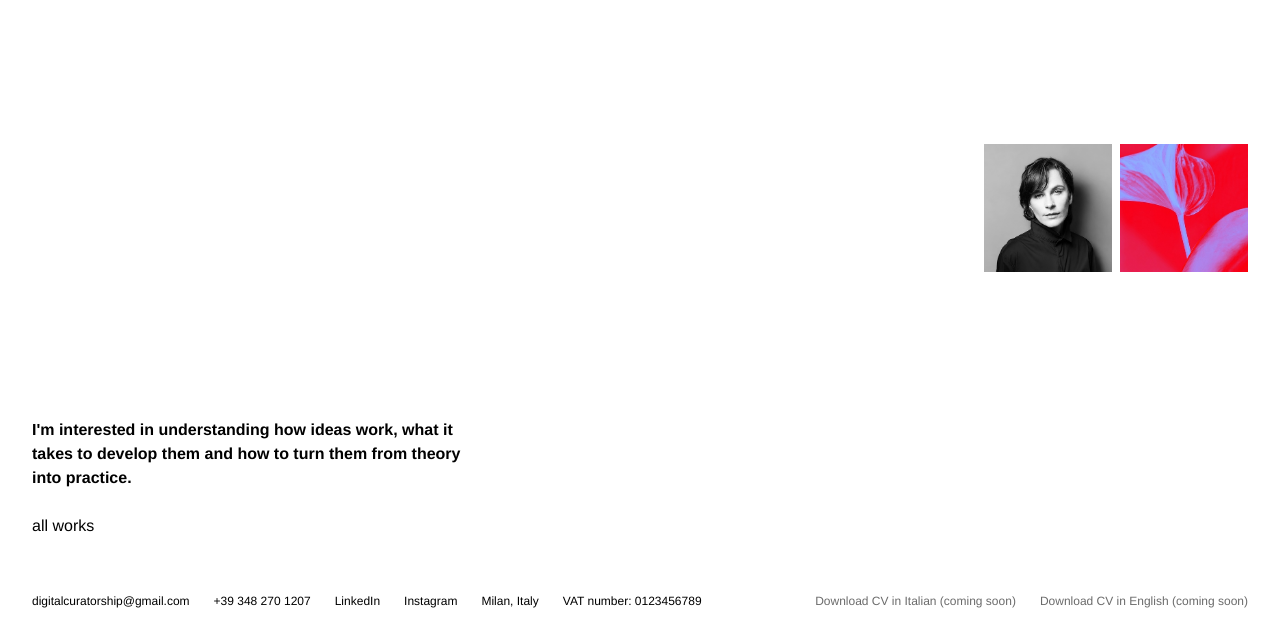
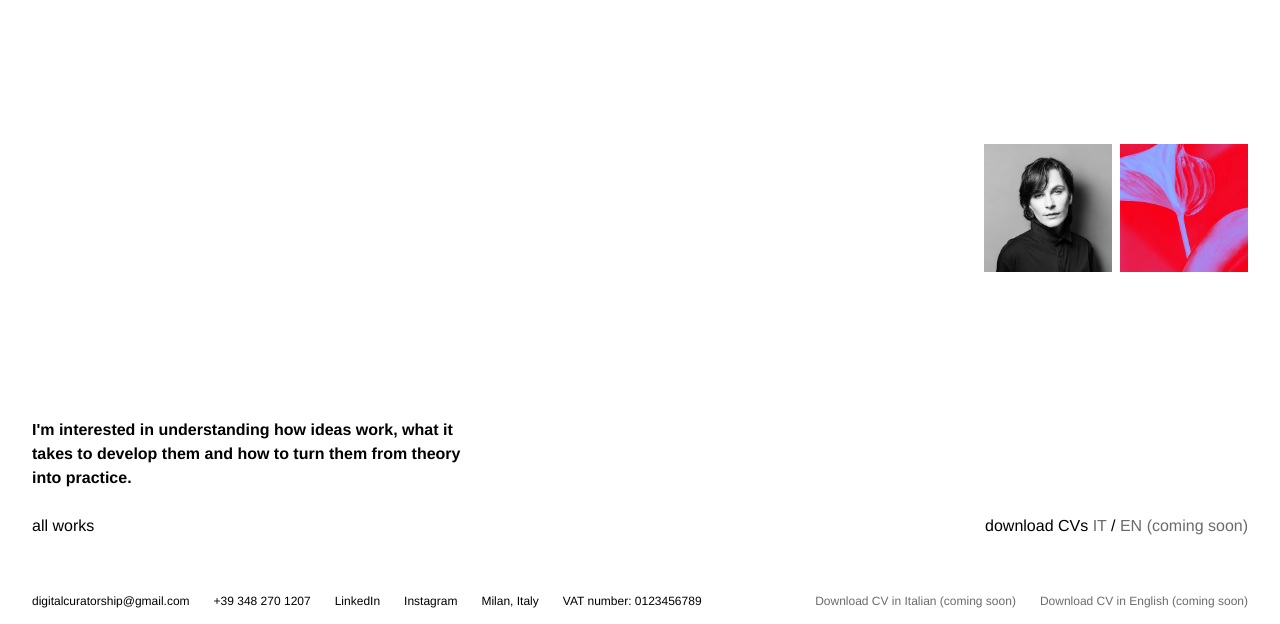
Before and after one commit to jekaterina-studio/portfolio, an Astro site: page /en in a window 1280 px wide. Shown: the part 176-800 px from the top of the page. Built offline with nearby package versions, Linux system fonts and the light colour scheme; Astro itself is replaced by a stand-in of ours.

Commit message:
Profile: remove CV links; home: 'scarica i CV' bottom right
Co-Authored-By: Claude Opus 5.5 <noreply@anthropic.com>
Claude-Session: https://claude.ai/code/session_01B7KowTEw4xtxhjSX8a81SA

```diff
--- a/src/data/ui.ts
+++ b/src/data/ui.ts
@@ -22,6 +22,7 @@ const strings = {
   cvIt: { it: 'Scarica CV in italiano', en: 'Download CV in Italian' }, // en: PROPOSAL
   cvEn: { it: 'Download CV in English', en: 'Download CV in English' },
   cvPending: { it: 'in preparazione', en: 'coming soon' },
+  cvDownload: { it: 'scarica i CV', en: 'download CVs' }, // home, owner request (en: proposal)
   vat: { it: 'P. IVA', en: 'VAT number' },
   imageHint: { it: 'Attiva per vedere i colori originali', en: 'Activate to see the original colours' },
   slideshow: { it: 'Sequenza di immagini', en: 'Image sequence' },
--- a/src/pages/[...locale]/index.astro
+++ b/src/pages/[...locale]/index.astro
@@ -2,7 +2,7 @@
 import BaseLayout from '../../layouts/BaseLayout.astro';
 import { Image } from 'astro:assets';
 import { site } from '../../data/site';
-import { nav } from '../../data/ui';
+import { nav, t } from '../../data/ui';
 import { getPage } from '../../lib/content';
 import { localeParams, localizedPath, toLocale } from '../../lib/i18n';
 
@@ -31,6 +31,16 @@ const tiles = (page.tiles ?? [])
     <p class="home__statement">{page.statement}</p>
     <p class="home__link"><a href={localizedPath(locale, ...allWorks.segments)}>{allWorks.label[locale]}</a></p>
   </div>
+  <p class="home__cv">
+    {t('cvDownload', locale)}{' '}
+    {[['IT', site.cv.it, 'it'], ['EN', site.cv.en, 'en']].map(([label, href, lang], i) => (
+      <>
+        {i > 0 && <span aria-hidden="true"> / </span>}
+        {href ? <a href={href} download hreflang={lang}>{label}</a> : <span class="muted" title={t('cvPending', locale)}>{label}</span>}
+      </>
+    ))}
+    {!site.cv.it && !site.cv.en && <span class="muted"> ({t('cvPending', locale)})</span>}
+  </p>
 </BaseLayout>
 
 <style>
@@ -51,6 +61,9 @@ const tiles = (page.tiles ?? [])
   .home__fields { margin-top: var(--space-1); font-size: var(--fs-small); }
   .home__statement { max-width: 28rem; font-weight: 700; }
   .home__link { margin-top: var(--space-4); }
+  /* "scarica i CV" bottom right (owner request) */
+  .home__cv { grid-column: 2; grid-row: 3; align-self: end; justify-self: end; text-align: right; }
+  .home__cv a { color: var(--color-accent); text-decoration: underline; text-underline-offset: 0.2em; }
 
   .home__tiles {
     align-self: center;
@@ -66,6 +79,7 @@ const tiles = (page.tiles ?? [])
   @media (max-width: 47.99rem), (max-height: 31.25rem) {
     :global(main.home) { height: auto; display: block; }
     .home__tiles { padding: var(--space-5) 0; justify-content: flex-end; }
+    .home__cv { margin-top: var(--space-5); text-align: right; }
     .home__tiles :global(.home__tile) { width: calc((100% - var(--space-2)) / 2); height: auto; max-width: 8rem; aspect-ratio: 1 / 1; }
   }
 </style>
```
Also changed, not shown: src/pages/[...locale]/profile.astro (+0 -9 lines).
